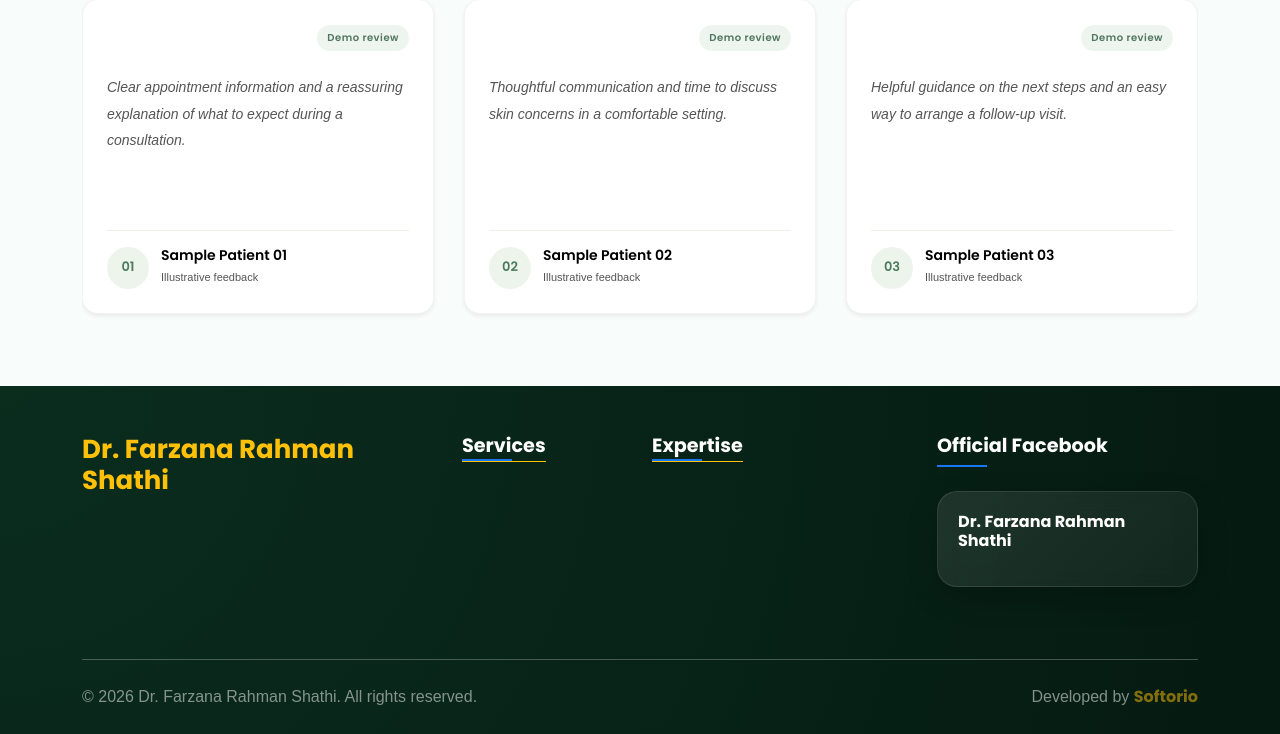
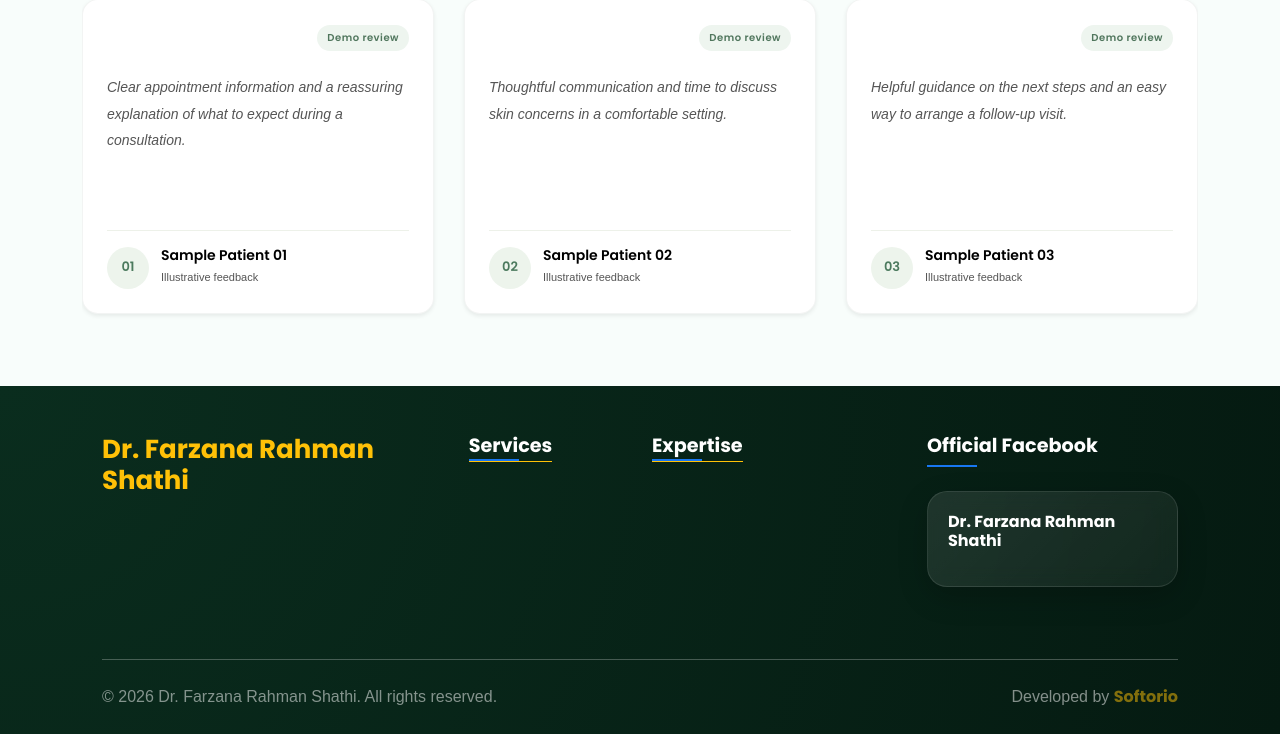
Before and after one commit to arifbillahcse/dr-profile1, a Laravel app: page / in a window 1280 px wide. Shown: the part 1516-2250 px from the top of the page. Run offline with Laravel 12, Linux system fonts and the light colour scheme; data comes from the database, SQL or seed files in the repository; data that the repository does not hold is empty; some libraries are stand-ins or nearby versions; some web fonts are replaced.

Commit message:
Add balanced horizontal padding to footer content

```diff
--- a/backend/public/site/css/site.css
+++ b/backend/public/site/css/site.css
@@ -290,6 +290,7 @@ h1, h2, h3, h4, h5, h6, .doc-name, .specialty { font-family: var(--site-font-bod
 
 .demo-review-notice{text-align:center;color:#718177;font-size:12px;line-height:1.6}.demo-review-top{display:flex;justify-content:space-between;align-items:center;margin-bottom:22px}.demo-review-top>i{font-size:28px;color:#accdb9}.demo-review-top>span{font-size:10px;font-weight:600;letter-spacing:.5px;color:#50765d;background:#eef5ef;border-radius:20px;padding:5px 10px}.demo-review-card{height:100%;display:flex;flex-direction:column}.demo-review-card>p{flex:1;line-height:1.9;min-height:90px}.demo-review-person{display:flex;gap:12px;align-items:center;padding-top:16px;border-top:1px solid #edf1e9}.demo-review-avatar{display:grid;place-items:center;width:42px;height:42px;flex-shrink:0;border-radius:50%;background:#edf4ec;color:#4c7a5e;font-size:13px;font-weight:600}.demo-review-person h6{font-size:14px}.demo-review-person small{font-size:11px}
 
+.footer-section>.container { padding-inline: clamp(24px, 2.5vw, 36px); }
 .footer-section .doctor-credentials-wrapper { text-align: left; }
 .footer-section .doctor-credentials-wrapper>.d-flex { justify-content: flex-start !important; }
 
```
